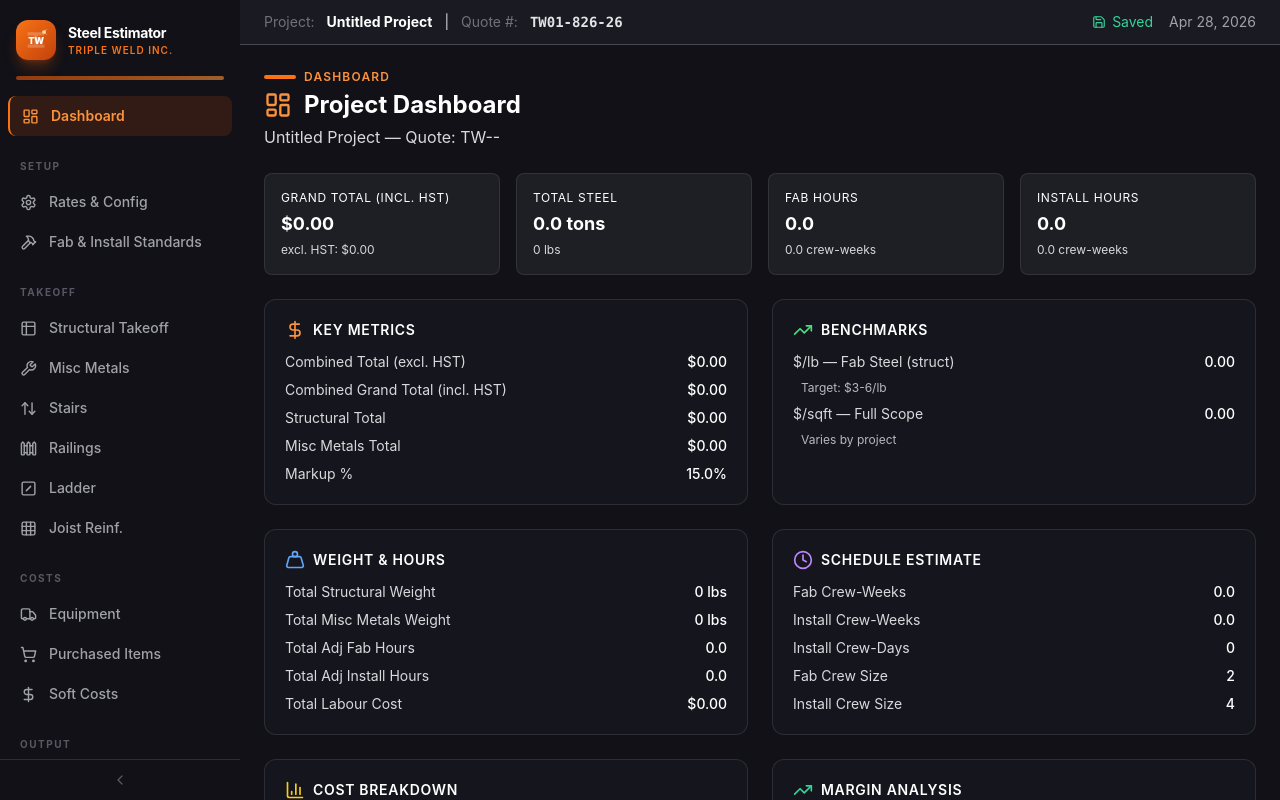
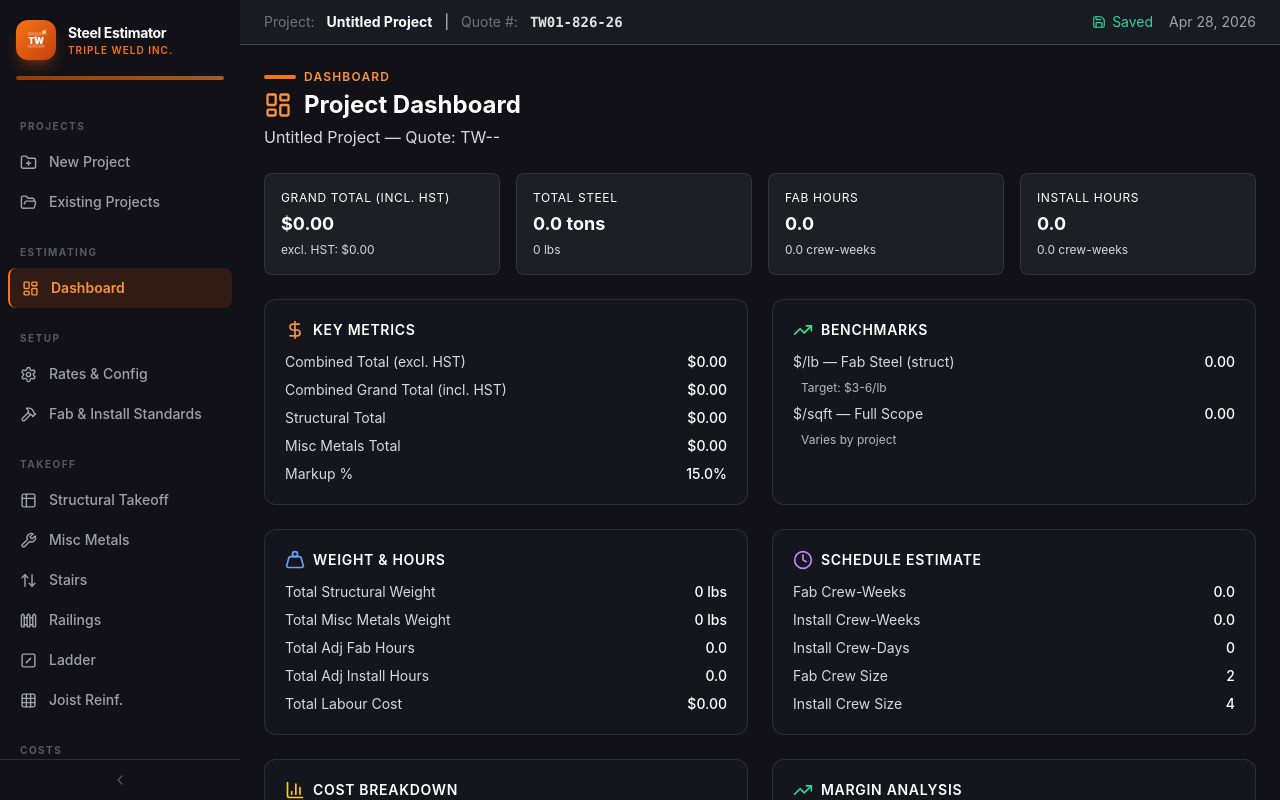
Before and after one commit to Tripleweld/steel-estimator-pro, a React (Vite) app: page / in a window 1280 px wide. Built offline with nearby package versions, Linux system fonts and the light colour scheme.

Commit message:
Add PROJECTS section to sidebar — New Project + Existing Projects

```diff
--- a/src/components/Layout.jsx
+++ b/src/components/Layout.jsx
@@ -19,10 +19,16 @@ import {
   ChevronRight,
   Save,
   BookOpen,
-  Brain } from 'lucide-react'
+  Brain,
+  FolderPlus,
+  FolderOpen } from 'lucide-react'
 import { useState } from 'react'
 
 const navItems = [
+  { divider: true, label: 'PROJECTS' },
+  { path: '/new-project', label: 'New Project', icon: FolderPlus },
+  { path: '/projects', label: 'Existing Projects', icon: FolderOpen },
+  { divider: true, label: 'ESTIMATING' },
   { path: '/', label: 'Dashboard', icon: LayoutDashboard },
   { divider: true, label: 'SETUP' },
   { path: '/rates', label: 'Rates & Config', icon: Settings },
```
